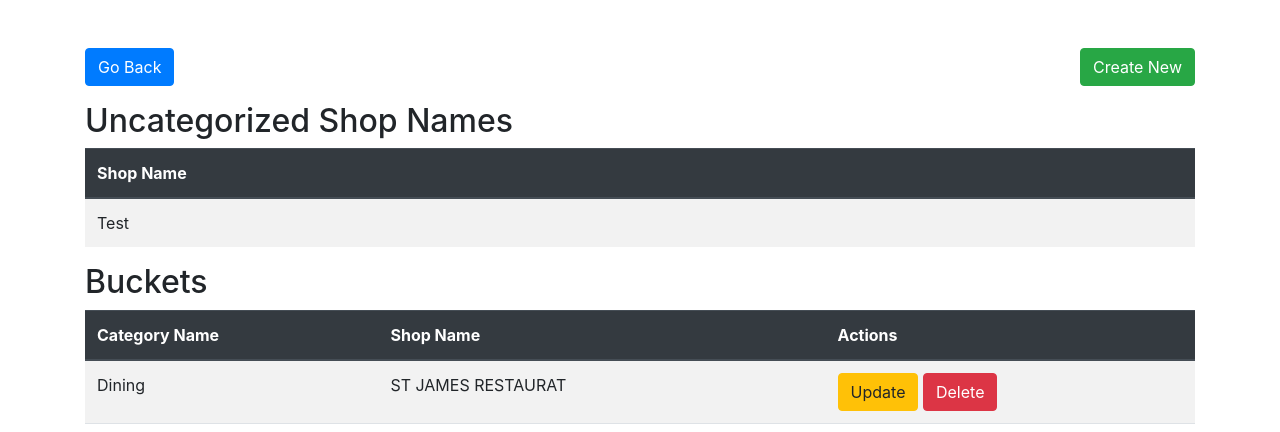
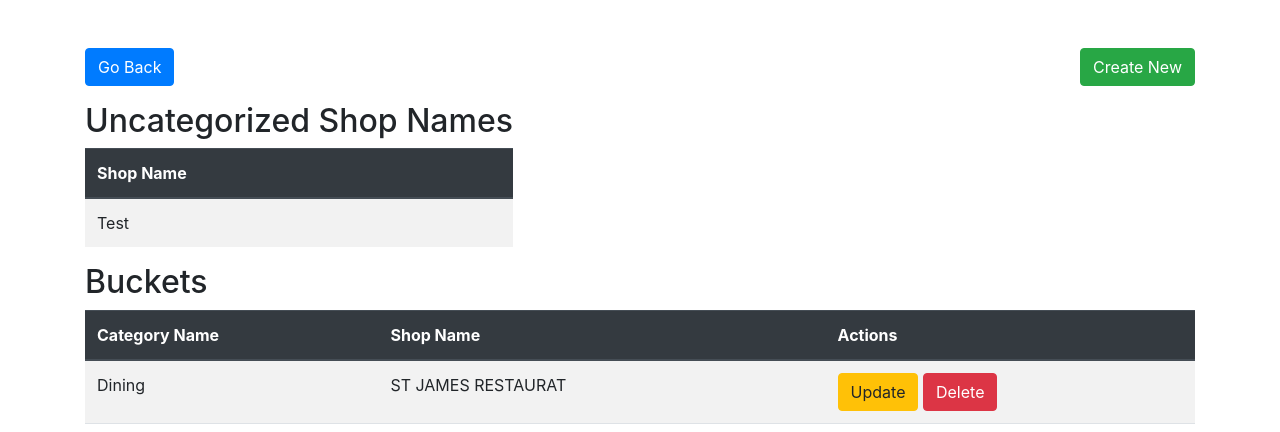
Before and after one commit to arickor/COMP3975_Assignment1, a PHP site: page /admin/manage_bucket.php in a window 1280 px wide. Shown: the top 432 px of the page. Run offline with PHP 8.4, Linux system fonts and the light colour scheme; the visitor is signed in with stand-in values (Sample User, id 1); data comes from the database, SQL or seed files in the repository.

Commit message:
Fixed Bootstrap for Uncategorized table

```diff
--- a/admin/manage_bucket.php
+++ b/admin/manage_bucket.php
@@ -47,6 +47,7 @@ if (!isset($_SESSION["loggedin"]) || $_SESSION["loggedin"] !== true) {
 
         if ($resultSet->fetchArray()) {
             // Data exists in the UncategorizedShops table, show the table
+            echo '<div class="d-inline-block">';
             echo '<h2>Uncategorized Shop Names</h2>';
             echo '<table class="table table-striped">';
             echo '<thead class="thead-dark"><tr><th>Shop Name</th></tr></thead>';
@@ -59,6 +60,7 @@ if (!isset($_SESSION["loggedin"]) || $_SESSION["loggedin"] !== true) {
             }
 
             echo '</table>';
+            echo '</div>';
         }
 
         $query = "SELECT Category, ShopName FROM Buckets";
```
